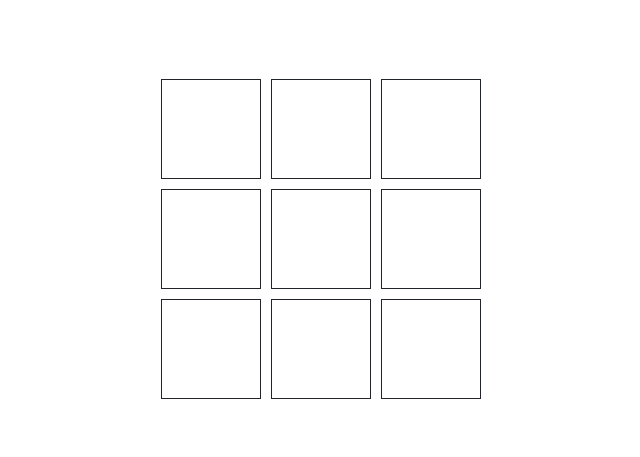
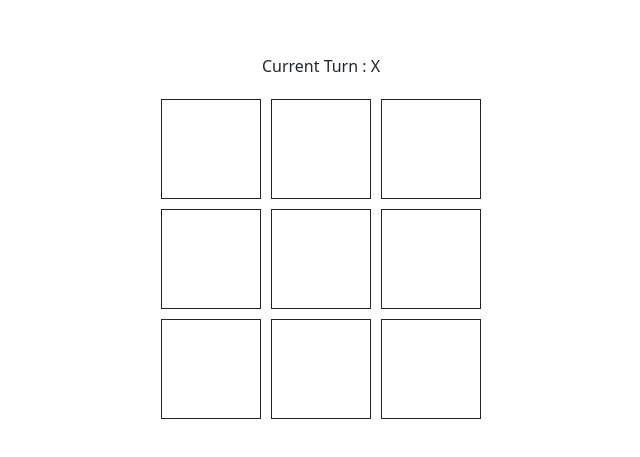
Before and after one commit to anupwritescode/tictactoe, an Angular app: page / in a window 1280 px wide. Shown: the part 141-598 px from the top of the page, without its empty margins (319-959 px from the left). Built offline with nearby package versions, Linux system fonts and the light colour scheme.

Commit message:
display current turn

```diff
--- a/src/app/tictactoe/tictactoe.component.html
+++ b/src/app/tictactoe/tictactoe.component.html
@@ -1,4 +1,5 @@
 <div class="game-pad">
+  <p>Current Turn : {{currentTurn}}</p>
   <div *ngFor="let line of gamePad; index as row" class="game-pad-line">
     <div (click)="markBox(row, column)" *ngFor="let box of line; index as column" class="game-pad-box">
       <div class="box" id="{{row}}-{{column}}" *ngIf="box === 'X' || box === 'O'">
```
